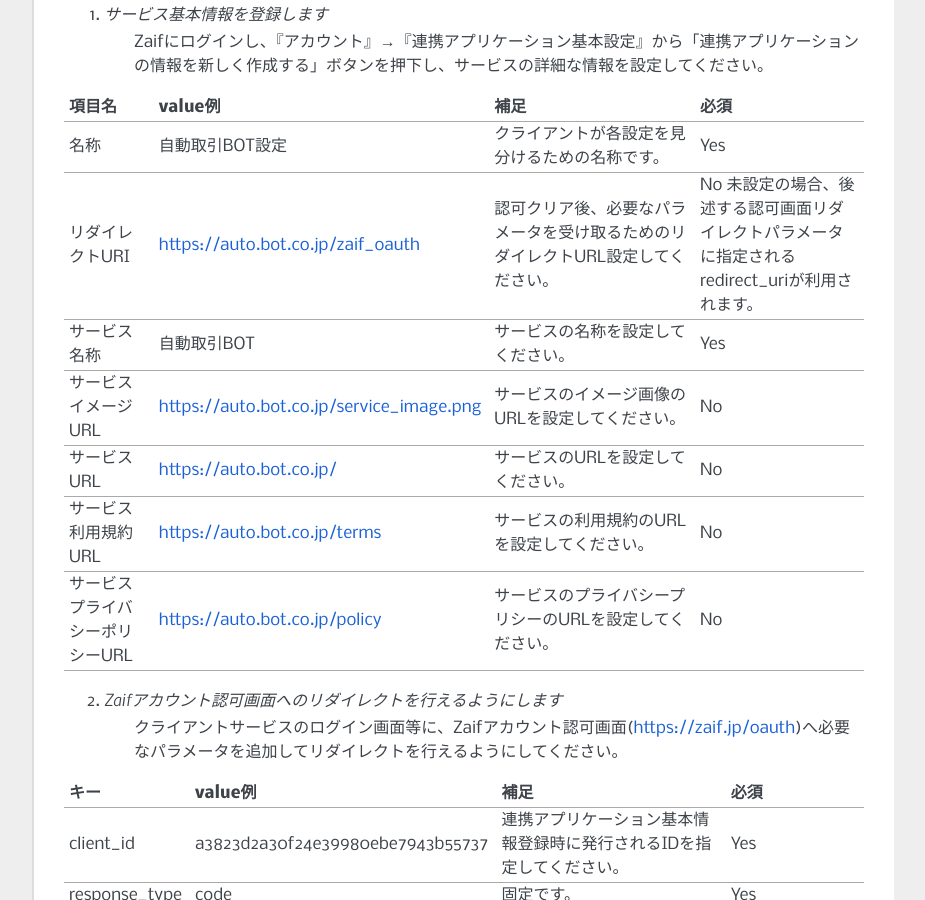
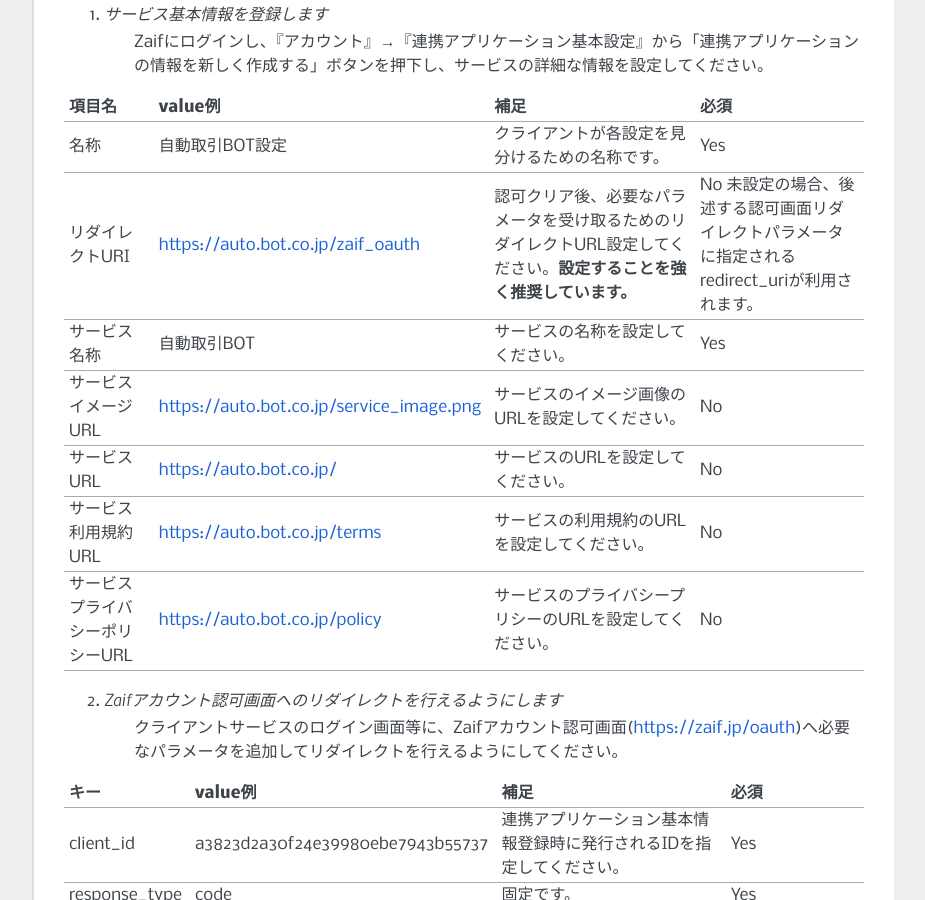
Before and after one commit to techbureau/api-doc, a Sphinx documentation site: the page built from docs/oauth/1_common.rst, in a window 1280 px wide and 900 px high, scrolled down 1188 px. Shown: the whole window, without its empty margins (198-1123 px from the left). Built offline with Sphinx 7.4.7, drawn with Linux system fonts in a browser that asks for light colours.

Commit message:
Add note to redirect uri section

```diff
--- a/docs/oauth/1_common.rst
+++ b/docs/oauth/1_common.rst
@@ -18,7 +18,7 @@
     :widths: 20, 5, 55, 35
 
     "名称", "自動取引BOT設定", "クライアントが各設定を見分けるための名称です。", "Yes"
-    "リダイレクトURI", "https://auto.bot.co.jp/zaif_oauth", "認可クリア後、必要なパラメータを受け取るためのリダイレクトURL設定してください。", "No 未設定の場合、後述する認可画面リダイレクトパラメータに指定されるredirect_uriが利用されます。"
+    "リダイレクトURI", "https://auto.bot.co.jp/zaif_oauth", "認可クリア後、必要なパラメータを受け取るためのリダイレクトURL設定してください。**設定することを強く推奨しています。**", "No 未設定の場合、後述する認可画面リダイレクトパラメータに指定されるredirect_uriが利用されます。"
     "サービス名称", "自動取引BOT", "サービスの名称を設定してください。", "Yes"
     "サービスイメージURL", "https://auto.bot.co.jp/service_image.png", "サービスのイメージ画像のURLを設定してください。", "No"
     "サービスURL", "https://auto.bot.co.jp/", "サービスのURLを設定してください。", "No"
```
